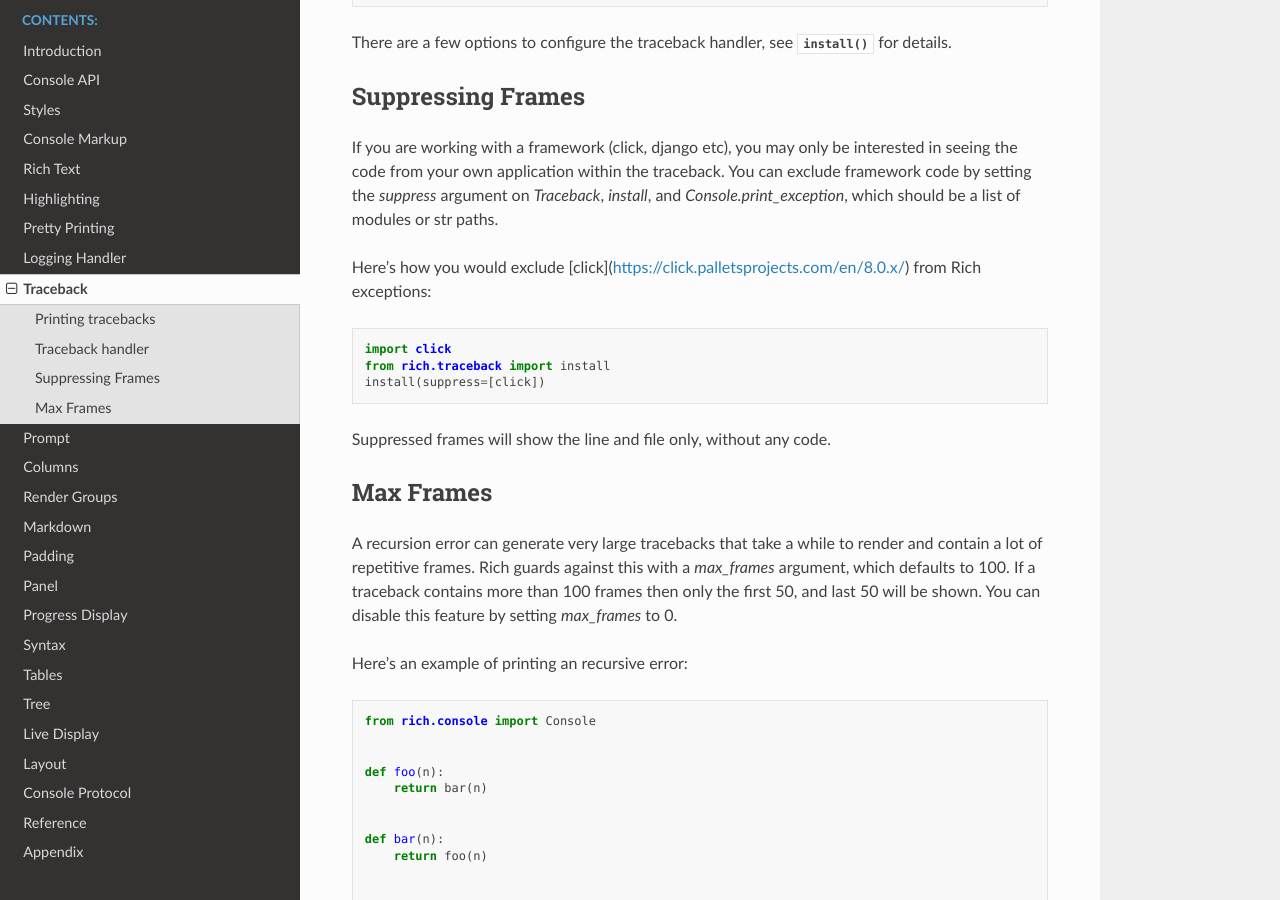
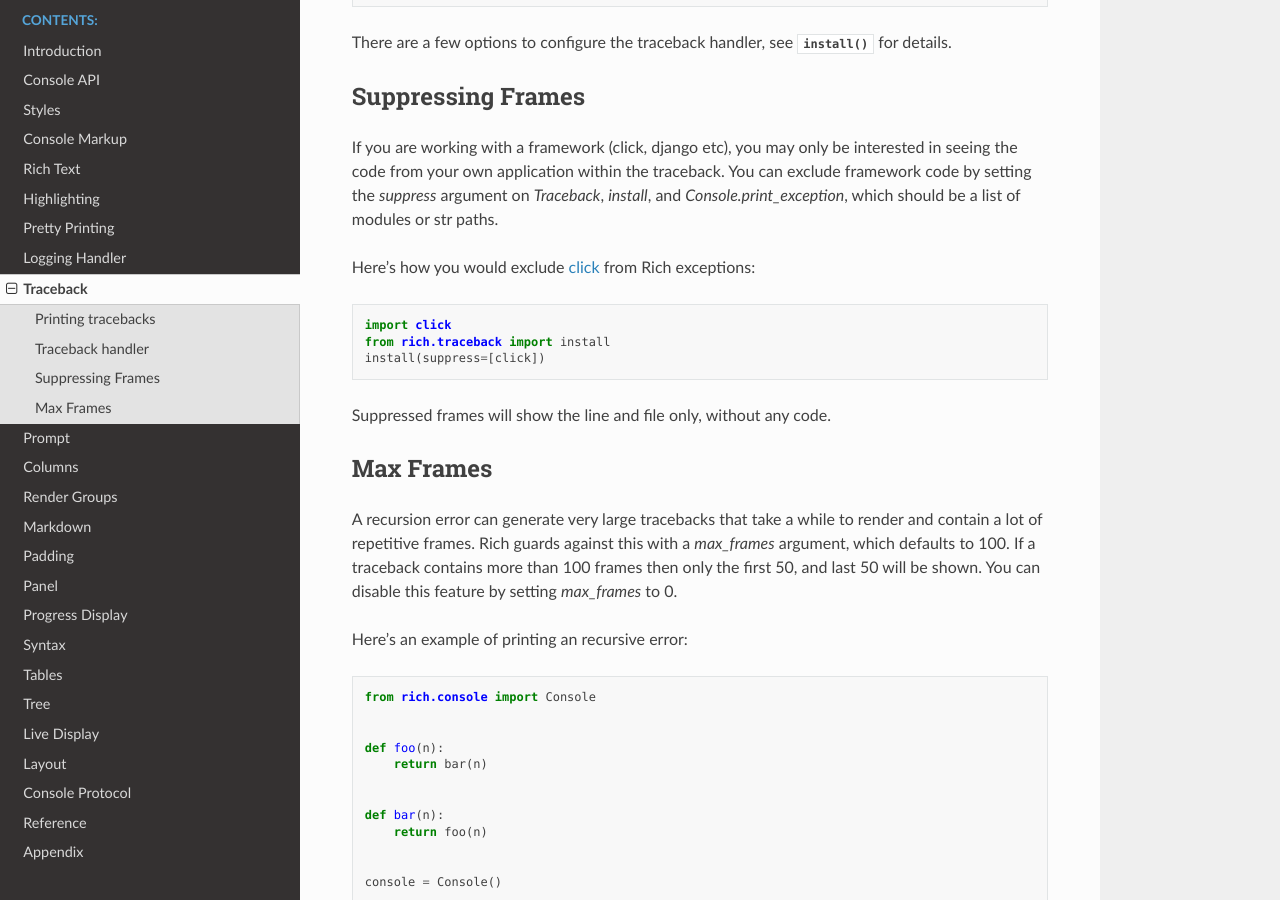
Before and after one commit to Textualize/rich, a Sphinx documentation site: the page built from docs/source/traceback.rst, in a window 1280 px wide and 900 px high, scrolled down 945 px. Built offline with Sphinx 7.4.7 and the Read the Docs theme 2.0.0, drawn with Linux system fonts in a browser that asks for light colours.

```diff
--- a/docs/source/traceback.rst
+++ b/docs/source/traceback.rst
@@ -42,7 +42,7 @@ Suppressing Frames
 
 If you are working with a framework (click, django etc), you may only be interested in seeing the code from your own application within the traceback. You can exclude framework code by setting the `suppress` argument on `Traceback`, `install`, and `Console.print_exception`, which should be a list of modules or str paths.
 
-Here's how you would exclude [click](https://click.palletsprojects.com/en/8.0.x/) from Rich exceptions::
+Here's how you would exclude `click <https://click.palletsprojects.com/en/8.0.x/>`_ from Rich exceptions::
 
     import click
     from rich.traceback import install
```
Also changed, not shown: CHANGELOG.md (+1 -2 lines).
